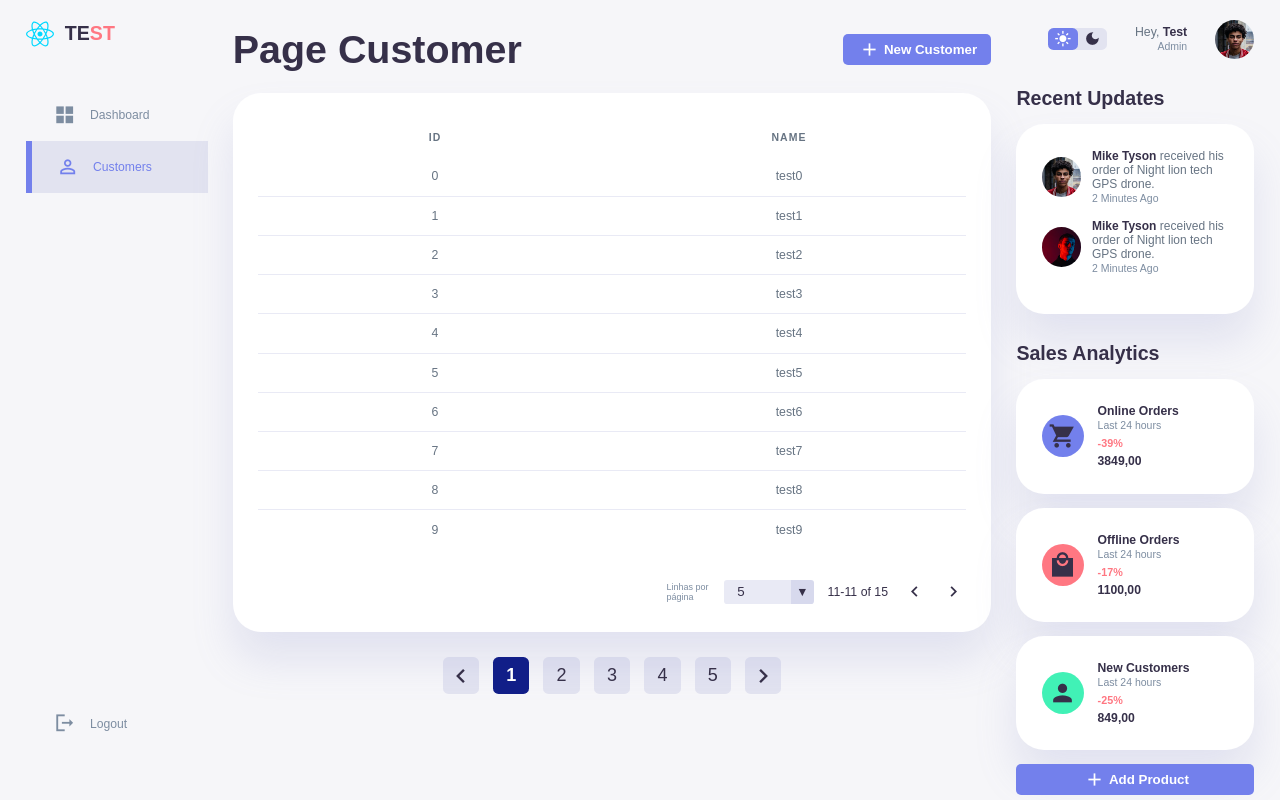
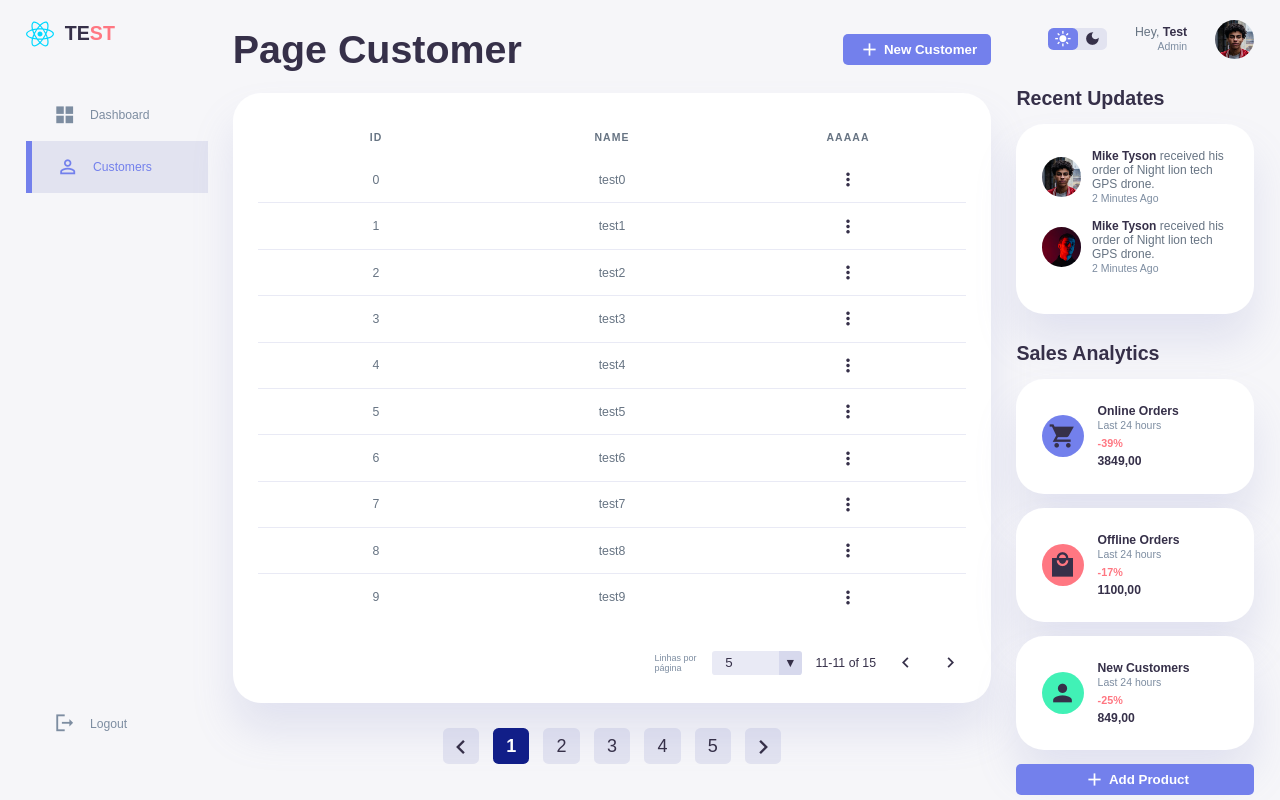
Before and after one commit to dxdns/react-components, a React (Vite) app: page /customer in a window 1280 px wide. Built offline with nearby package versions, Linux system fonts and the light colour scheme.

Commit message:
menu component

```diff
--- a/src/components/button/index.tsx
+++ b/src/components/button/index.tsx
@@ -3,12 +3,12 @@ import "./style.css"
 import Spinner from "../spinner"
 import { VariantType } from "../../types"
 
-type Props = React.ButtonHTMLAttributes<HTMLButtonElement> & React.PropsWithChildren<{
+type Props = React.ButtonHTMLAttributes<HTMLButtonElement> & React.PropsWithChildren & {
     isLoading?: boolean
     variant?: VariantType
     right?: React.ReactNode
     left?: React.ReactNode
-}>
+}
 
 export default React.forwardRef<HTMLButtonElement, Props>((props, ref) => {
     const { children, isLoading, variant = "contained", right, left, ...rest } = props
--- a/src/components/card/index.tsx
+++ b/src/components/card/index.tsx
@@ -1,12 +1,16 @@
 import React from "react"
 import "./style.css"
 
-type Props = React.PropsWithChildren & {}
+type Props = React.HTMLAttributes<HTMLDivElement> & React.PropsWithChildren & {}
 
-export default function Card({ children }: Props) {
+export default React.forwardRef<HTMLDivElement, Props>(({ children, ...rest }, ref) => {
     return (
-        <div className="card">
+        <div
+            ref={ref}
+            {...rest}
+            className={`card ${rest.className}`}
+        >
             {children}
         </div>
     )
-}
+})
--- a/src/components/data-table/index.tsx
+++ b/src/components/data-table/index.tsx
@@ -10,7 +10,8 @@ type Props = {
 }
 
 export default function DataTable({ columns, data }: Props) {
-    const columnsNames = columns || (data.length > 0 ? Object.keys(data[0]).map((name) => ({ name, label: name })) : [])
+    const columnsData = data.length > 0 ? Object.keys(data[0]).map((name) => ({ name, label: name })) : []
+    const columnsNames = columns || columnsData
 
     const customBodyRender = (value: any, index: number) => {
         const column = columns ? columns[index] : null
--- a/src/components/data-table/style.css
+++ b/src/components/data-table/style.css
@@ -27,7 +27,7 @@ table tr:last-child {
 table th,
 table td {
     padding: .625em;
-    text-align: center;
+    text-align: -webkit-center;
     height: 2.8rem;
     color: var(--color-dark-variant);
 }
--- a/src/components/icon-button/style.css
+++ b/src/components/icon-button/style.css
@@ -9,7 +9,7 @@
     /* border-radius: 50%; */
 
     .icon {
-        padding: 0;
+        padding: 3px;
     }
 
     /* #icon:hover {
--- /dev/null
+++ b/src/components/menu/index.tsx
@@ -0,0 +1,18 @@
+import React from "react"
+import Card from "../card"
+import "./style.css"
+
+type Props = React.PropsWithChildren & {
+    open: boolean
+}
+
+export default function Menu({ open, children }: Props) {
+    const isOpen = open ? "open" : ""
+
+    return (
+        <Card className={`menu ${isOpen}`}>
+            {children}
+        </Card>
+
+    )
+}
--- /dev/null
+++ b/src/components/menu/style.css
@@ -0,0 +1,20 @@
+.menu {
+    position: absolute;
+    z-index: 2;
+    display: none;
+    box-shadow: 0 4px 8px 0 rgba(0,0,0,0.2);
+    padding: 0.5rem 2rem;
+
+    &.open {
+        display: block;
+    }
+
+    & * {
+        color: red;
+        padding: 0.5rem 0;
+    }
+
+    &:hover {
+        box-shadow: 0 8px 16px 0 rgba(0,0,0,0.2);
+    }
+}
--- /dev/null
+++ b/src/pages/customer/data.tsx
@@ -0,0 +1,39 @@
+import React from "react"
+import IconButton from "../../components/icon-button"
+import Menu from "../../components/menu"
+
+export const columns = [
+    {
+        label: "id",
+        name: "id"
+    },
+    {
+        label: "name",
+        name: "name"
+    },
+    {
+        label: "aaaaa",
+        name: "opa",
+        customBodyRender: () => {
+            const [open, setOpen] = React.useState(false)
+
+            return (
+                <div>
+                    <IconButton
+                        name="more_vert"
+                        onClick={() => setOpen(old => !old)}
+                    />
+                    <Menu open={open}>
+                        <ul>
+                            <li><a href="#">I'm a dropdown.</a></li>
+                            <li><a href="#">In Pure CSS</a></li>
+                            <li><a href="#">As in...</a></li>
+                            <li><a href="#">No JavaScript.</a></li>
+                            <li><a href="#">At All.</a></li>
+                        </ul>
+                    </Menu>
+                </div>
+            )
+        }
+    },
+]
--- a/src/pages/customer/index.tsx
+++ b/src/pages/customer/index.tsx
@@ -5,9 +5,12 @@ import DataTable from "../../components/data-table"
 import Card from "../../components/card"
 import Button from "../../components/button"
 import Icon from "../../components/icon"
+import Menu from "../../components/menu"
+import { columns } from "./data"
 
 export default function Customer() {
     const [currentPage, setCurrentPage] = React.useState(1)
+    const [open, setOpen] = React.useState(false)
 
     const data = Array.from({ length: 50 }, (_, i) => ({ id: i, name: `test${i}` }))
 
@@ -20,14 +23,29 @@ export default function Customer() {
         <>
             <div style={{ display: "flex", justifyContent: "space-between", alignItems: "center" }}>
                 <h1>Page Customer</h1>
-                <Button
-                    right={<Icon name="add" />}
-                >
-                    New Customer
-                </Button>
+                <div>
+                    <Button
+                        right={<Icon name="add" />}
+                        onClick={() => setOpen(old => !old)}
+                    >
+                        New Customer
+                    </Button>
+                    <Menu open={open}>
+                        <ul>
+                            <li><a href="#">I'm a dropdown.</a></li>
+                            <li><a href="#">In Pure CSS</a></li>
+                            <li><a href="#">As in...</a></li>
+                            <li><a href="#">No JavaScript.</a></li>
+                            <li><a href="#">At All.</a></li>
+                        </ul>
+                    </Menu>
+                </div>
             </div>
             <Card>
-                <DataTable data={result} />
+                <DataTable
+                    data={result}
+                    columns={columns}
+                />
                 <TablePagination rowsPerPageOptions={[5, 10, 25, { label: "All", value: -1 }]} />
             </Card>
             <Pagination
```
